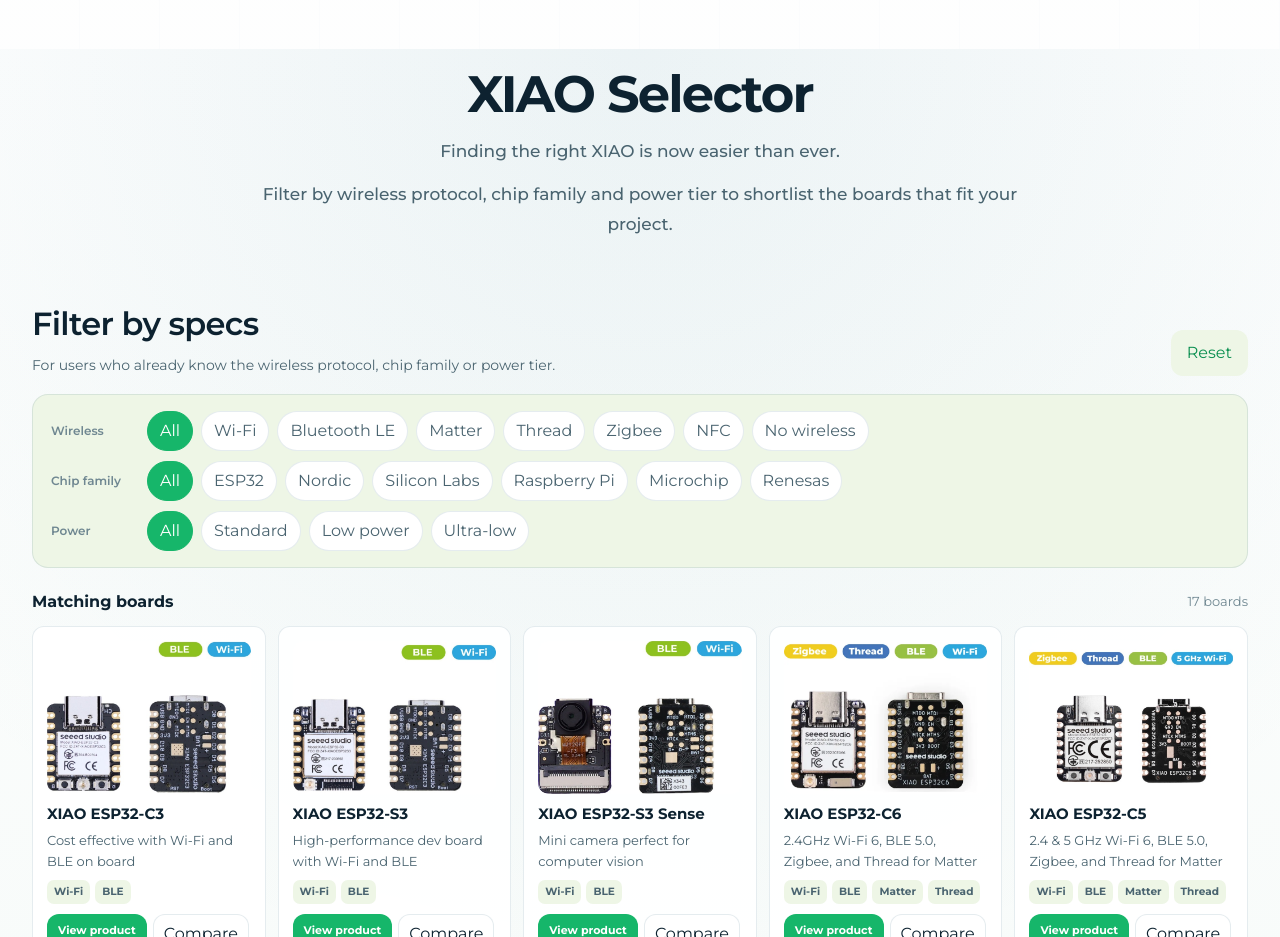
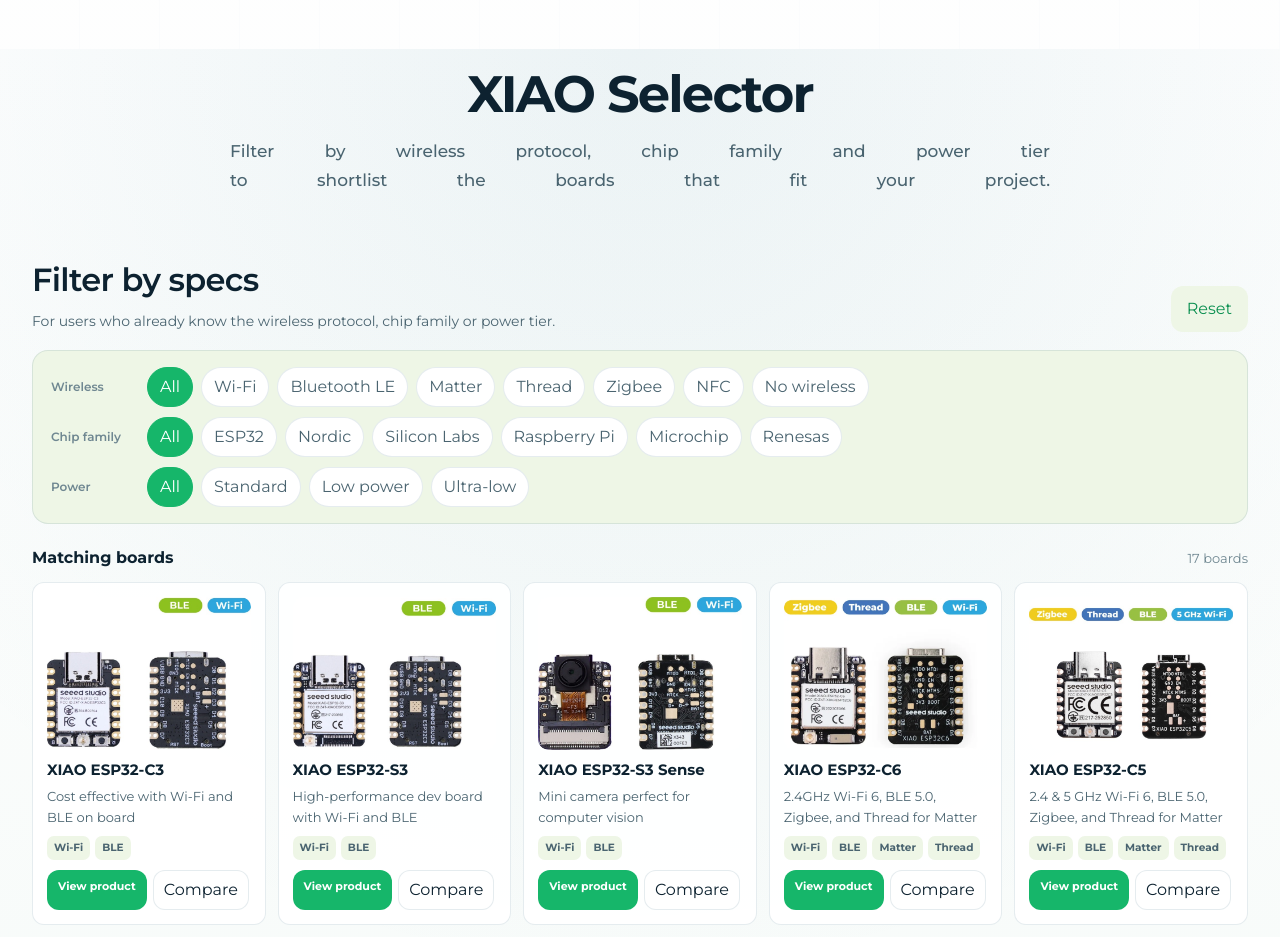
Before and after one commit to Seeed-Projects/XIAO_Landing_Page, a Next.js app: page /XIAO_Landing_Page/products in a window 1280 px wide. Shown: the part 1340-2277 px from the top of the page. Built offline with nearby package versions, Linux system fonts and the light colour scheme.

Commit message:
Selector intro: drop first line, justify-split second into two lines

```diff
--- a/src/app/products/smart-selector.js
+++ b/src/app/products/smart-selector.js
@@ -376,8 +376,8 @@
 
   const T = {
     h2: "XIAO Selector",
-    p1: "Finding the right XIAO is now easier than ever.",
-    p2: "Filter by wireless protocol, chip family and power tier to shortlist the boards that fit your project.",
+    p1: "Filter by wireless protocol, chip family and power tier",
+    p2: "to shortlist the boards that fit your project.",
   };
 
   return (
@@ -385,8 +385,7 @@
       <div className={styles.wrap}>
         <div className={styles.introBlock}>
           <Glow as="h2">{T.h2}</Glow>
-          <p>{T.p1}</p>
-          <p>{T.p2}</p>
+          <p className="text-justify [text-align-last:justify]">{T.p1}<br />{T.p2}</p>
         </div>
 
         <section className={styles.workspace} id="selector-workspace">
```
